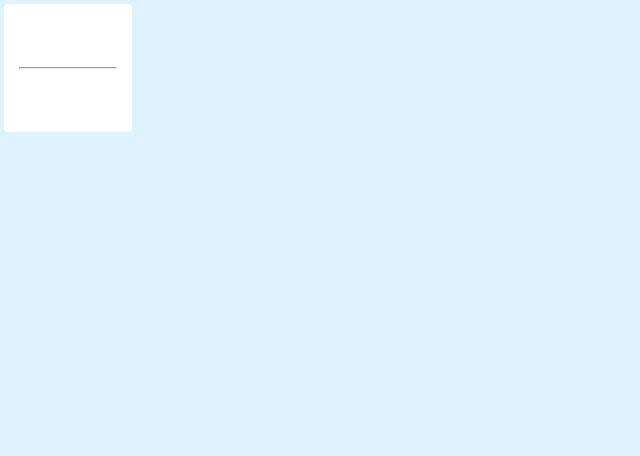
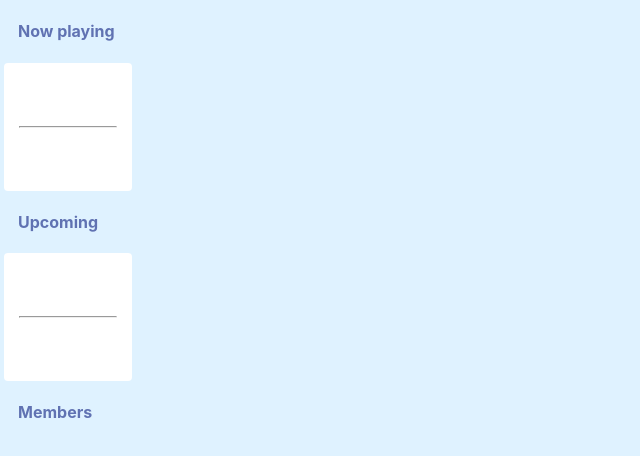
Before and after one commit to CubeDr/gmash, a React (Create React App) app: page /session in a window 1280 px wide. Shown: the top 456 px of the page, without its empty margins (0-640 px from the left). Built offline with nearby package versions, Linux system fonts and the light colour scheme.

Commit message:
Divide session page sections

```diff
--- /dev/null
+++ b/src/pages/session/SessionPage.module.css
@@ -0,0 +1,3 @@
+.SectionTitle {
+    margin-left: 18px;
+}
--- a/src/pages/session/SessionPage.tsx
+++ b/src/pages/session/SessionPage.tsx
@@ -1,6 +1,7 @@
 import { useEffect } from 'react';
 import useSelectedMembers from './useSelectedMembers';
 import Court from './court/Court';
+import styles from './SessionPage.module.css';
 
 export default function SessionPage() {
     const { members } = useSelectedMembers();
@@ -11,7 +12,11 @@ export default function SessionPage() {
 
     return (
         <div>
+            <h4 className={styles.SectionTitle}>Now playing</h4>
             <Court team1={members.slice(0, 2)} team2={members.slice(2, 4)} />
+            <h4 className={styles.SectionTitle}>Upcoming</h4>
+            <Court team1={members.slice(0, 2)} team2={members.slice(2, 4)} />
+            <h4 className={styles.SectionTitle}>Members</h4>
         </div>
     );
 }
```
